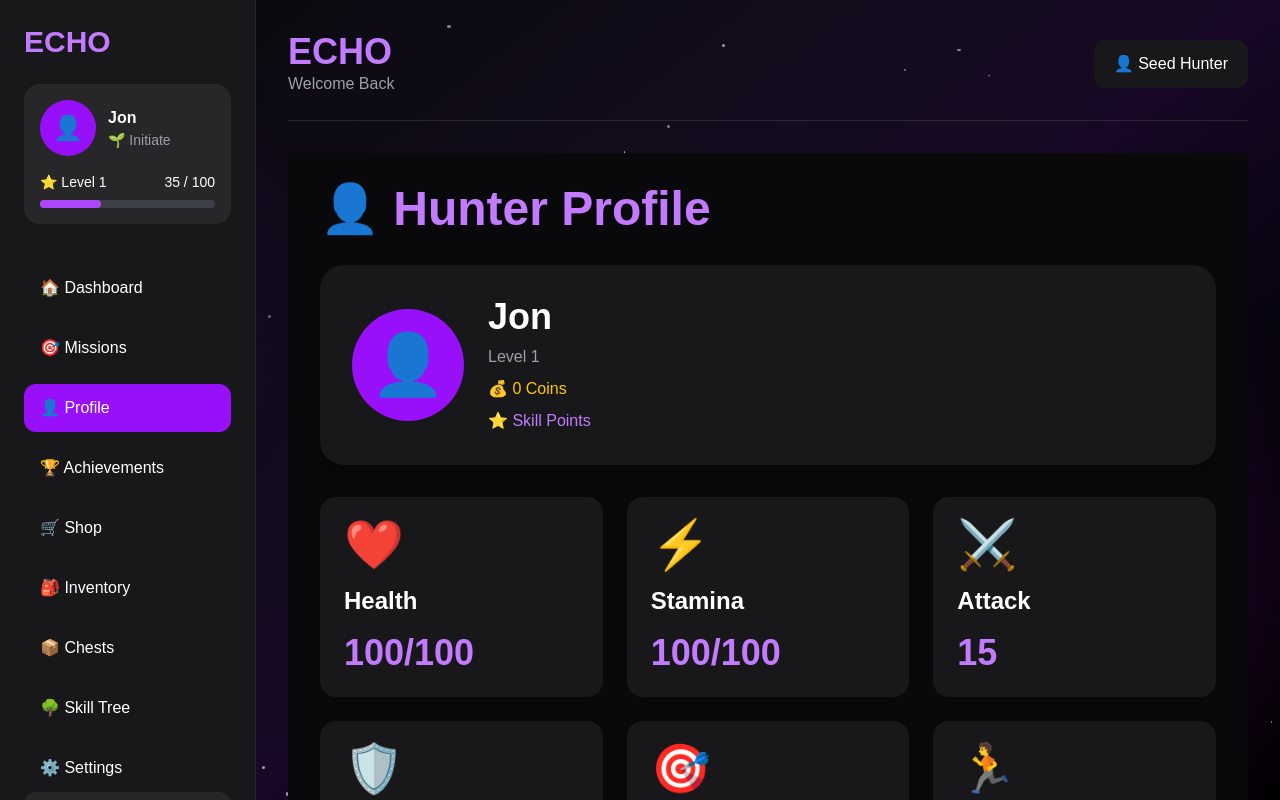
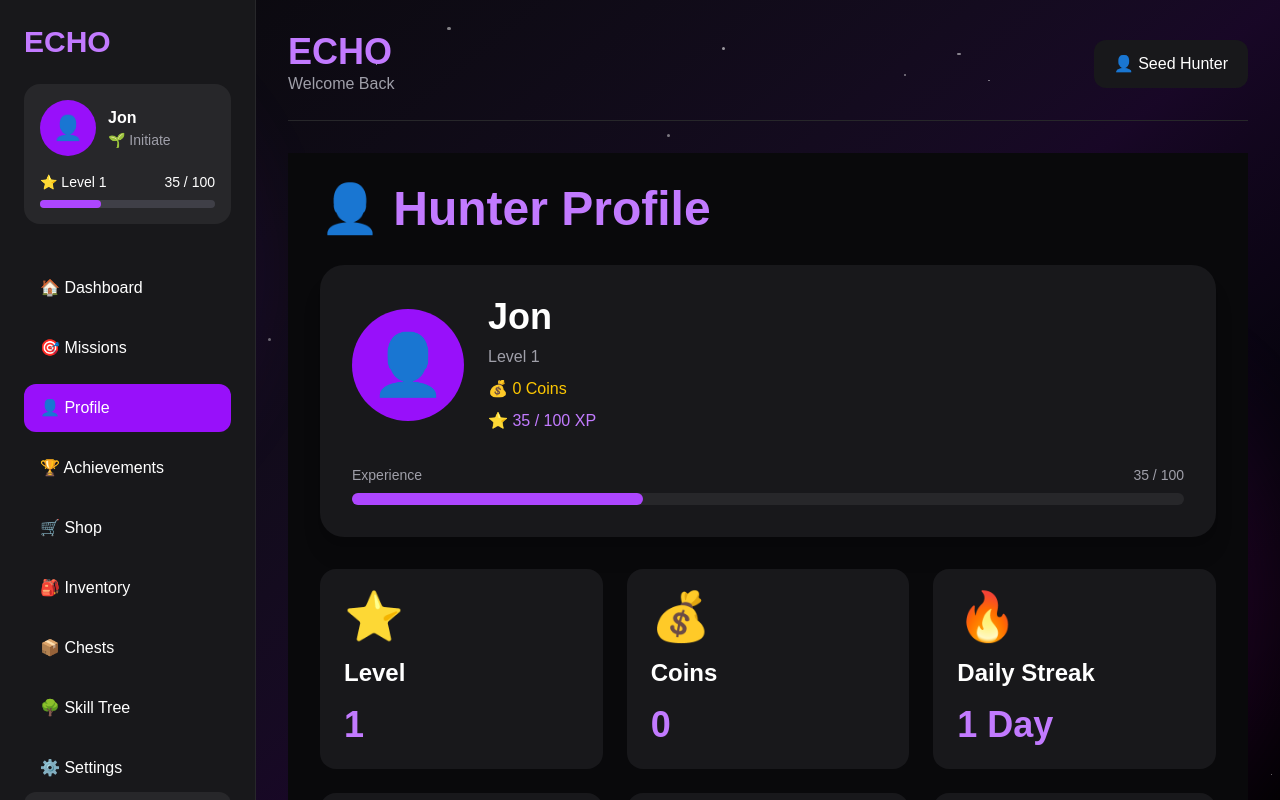
Before and after one commit to luffyjat-a11y/echo, a Next.js app: page /dashboard/profile in a window 1280 px wide. Shown: the top 800 px of the page. Built offline with nearby package versions, Linux system fonts and the light colour scheme.

Commit message:
Describe what you finished

```diff
--- a/app/dashboard/profile/page.tsx
+++ b/app/dashboard/profile/page.tsx
@@ -5,25 +5,22 @@ import { useGameContext } from "@/context/GameContext";
 export default function ProfilePage() {
   const { player } = useGameContext();
 
+  const xpPercent = (player.xp / player.maxXp) * 100;
+
   return (
     <main className="min-h-screen bg-zinc-950 p-8 text-white">
-
       <h1 className="mb-8 text-5xl font-black text-purple-400">
         👤 Hunter Profile
       </h1>
 
       {/* Character Card */}
-
       <div className="rounded-3xl bg-zinc-900 p-8 shadow-xl">
-
         <div className="flex items-center gap-6">
-
           <div className="flex h-28 w-28 items-center justify-center rounded-full bg-purple-600 text-6xl">
             👤
           </div>
 
           <div>
-
             <h2 className="text-4xl font-bold">
               {player.name}
             </h2>
@@ -37,57 +34,69 @@ export default function ProfilePage() {
             </p>
 
             <p className="mt-2 text-purple-400">
-              ⭐ {player.skillPoints} Skill Points
+              ⭐ {player.xp} / {player.maxXp} XP
             </p>
+          </div>
+        </div>
 
+        {/* XP Bar */}
+        <div className="mt-8">
+          <div className="mb-2 flex justify-between text-sm text-zinc-400">
+            <span>Experience</span>
+            <span>
+              {player.xp} / {player.maxXp}
+            </span>
           </div>
 
+          <div className="h-3 rounded-full bg-zinc-800">
+            <div
+              className="h-3 rounded-full bg-purple-500 transition-all duration-500"
+              style={{
+                width: `${xpPercent}%`,
+              }}
+            />
+          </div>
         </div>
-
       </div>
 
       {/* Stats */}
-
       <div className="mt-8 grid gap-6 md:grid-cols-2 xl:grid-cols-3">
-
         <StatCard
-          icon="❤️"
-          title="Health"
-          value={`${player.health}/${player.maxHealth}`}
+          icon="⭐"
+          title="Level"
+          value={player.level}
         />
 
         <StatCard
-          icon="⚡"
-          title="Stamina"
-          value={`${player.stamina}/${player.maxStamina}`}
+          icon="💰"
+          title="Coins"
+          value={player.coins}
         />
 
         <StatCard
-          icon="⚔️"
-          title="Attack"
-          value={player.attack}
+          icon="🔥"
+          title="Daily Streak"
+          value={`${player.streak} Day${player.streak === 1 ? "" : "s"}`}
         />
 
         <StatCard
-          icon="🛡️"
-          title="Defense"
-          value={player.defense}
+          icon="✨"
+          title="Current XP"
+          value={player.xp}
         />
 
         <StatCard
           icon="🎯"
-          title="Critical Chance"
-          value={`${player.critChance}%`}
+          title="XP Needed"
+          value={player.maxXp - player.xp}
         />
 
         <StatCard
-          icon="🏃"
-          title="Speed"
-          value={player.speed}
+          icon="🏆"
+          title="Next Level"
+          value={player.level + 1}
         />
-
       </div>
-
     </main>
   );
 }
@@ -105,7 +114,6 @@ function StatCard({
 }: StatCardProps) {
   return (
     <div className="rounded-2xl bg-zinc-900 p-6 transition hover:scale-105 hover:border hover:border-purple-500">
-
       <div className="text-5xl">
         {icon}
       </div>
@@ -117,7 +125,6 @@ function StatCard({
       <p className="mt-4 text-4xl font-black text-purple-400">
         {value}
       </p>
-
     </div>
   );
 }
```
